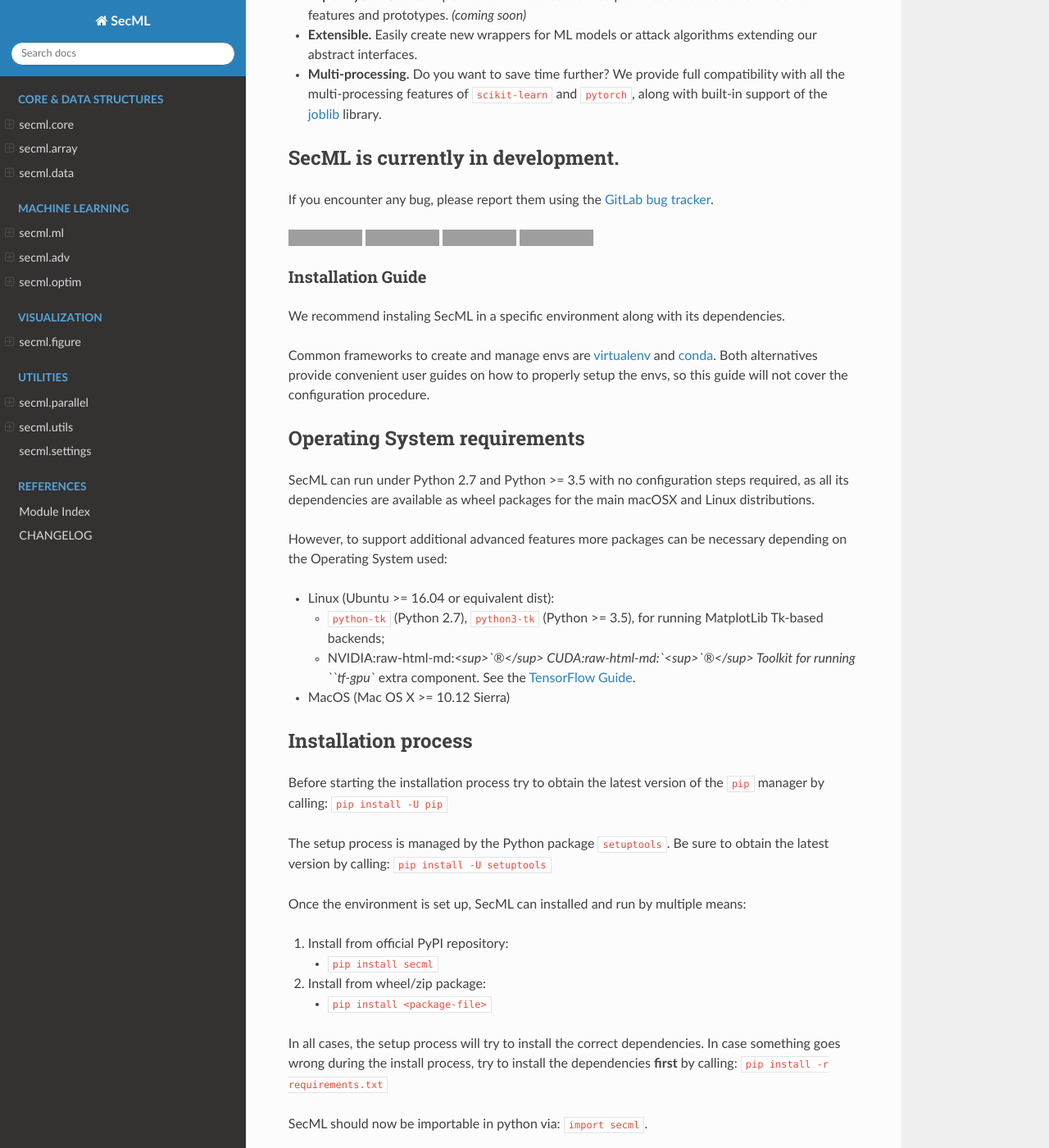
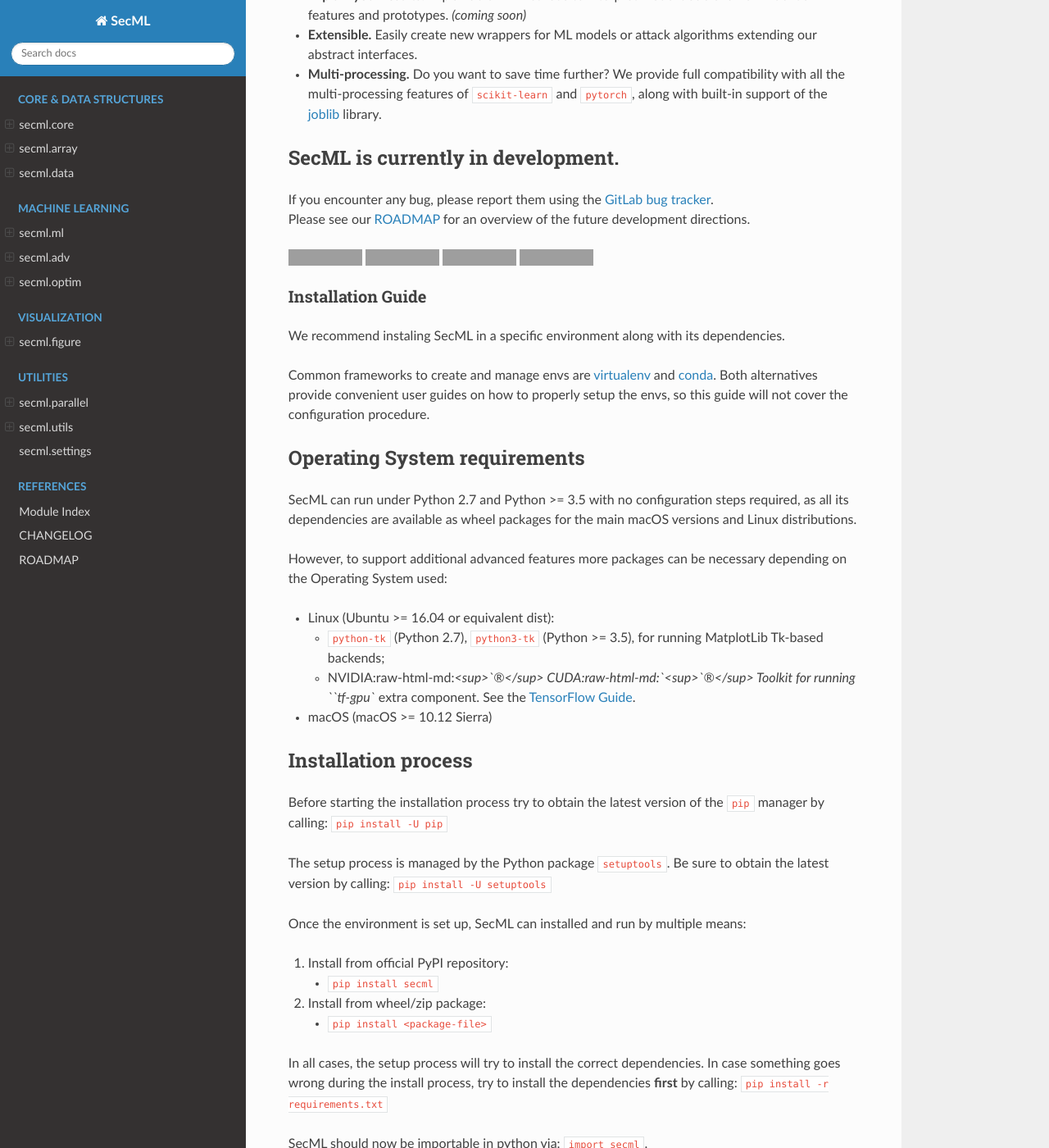
Before and after one commit to pralab/secml, a Sphinx documentation site: the page built from docs/source/index.rst, in a window 1280 px wide and 1400 px high, scrolled down 552 px. Shown: the whole window at 82% size. Built offline with Sphinx 7.4.7 and the Read the Docs theme 2.0.0, drawn with Linux system fonts in a browser that asks for light colours; formulas are drawn with MathJax 3; the version number could not be read and is left out; grey boxes are pictures that could not be loaded.

Commit message:
#490 Added a tentative roadmap for future releases.

```diff
--- a/README.md
+++ b/README.md
@@ -26,6 +26,8 @@
 ### SecML is currently in development.
 If you encounter any bug, please report them using the
 [GitLab bug tracker](https://gitlab.com/secml/secml/issues).
+Please see our [ROADMAP](https://secml.gitlab.io/roadmap.html) for an overview
+of the future development directions.
 
 [![Status Alpha](https://img.shields.io/badge/status-alpha-yellow.svg)](.)
 [![Python 2.7 | 3.5 | 3.6 | 3.7](https://img.shields.io/badge/python-2.7%20%7C%203.5%20%7C%203.6%20%7C%203.7-brightgreen.svg)](.)
@@ -46,7 +48,7 @@
 
 SecML can run under Python 2.7 and Python >= 3.5 with no configuration steps
 required, as all its dependencies are available as wheel packages for the main
-macOSX and Linux distributions.
+macOS versions and Linux distributions.
 
 However, to support additional advanced features more packages can be necessary
 depending on the Operating System used:
@@ -58,7 +60,7 @@
      [extra component](#extra-components).
      See the [TensorFlow Guide](https://www.tensorflow.org/install/gpu).
 
- - MacOS (Mac OS X >= 10.12 Sierra)
+ - macOS (macOS >= 10.12 Sierra)
 
 
 ### Installation process
--- a/docs/source/index.rst
+++ b/docs/source/index.rst
@@ -49,3 +49,4 @@
 
    modindex
    changelog
+   roadmap
```
Also changed, not shown: docs/source/roadmap.rst (added, +10 -0 lines).
